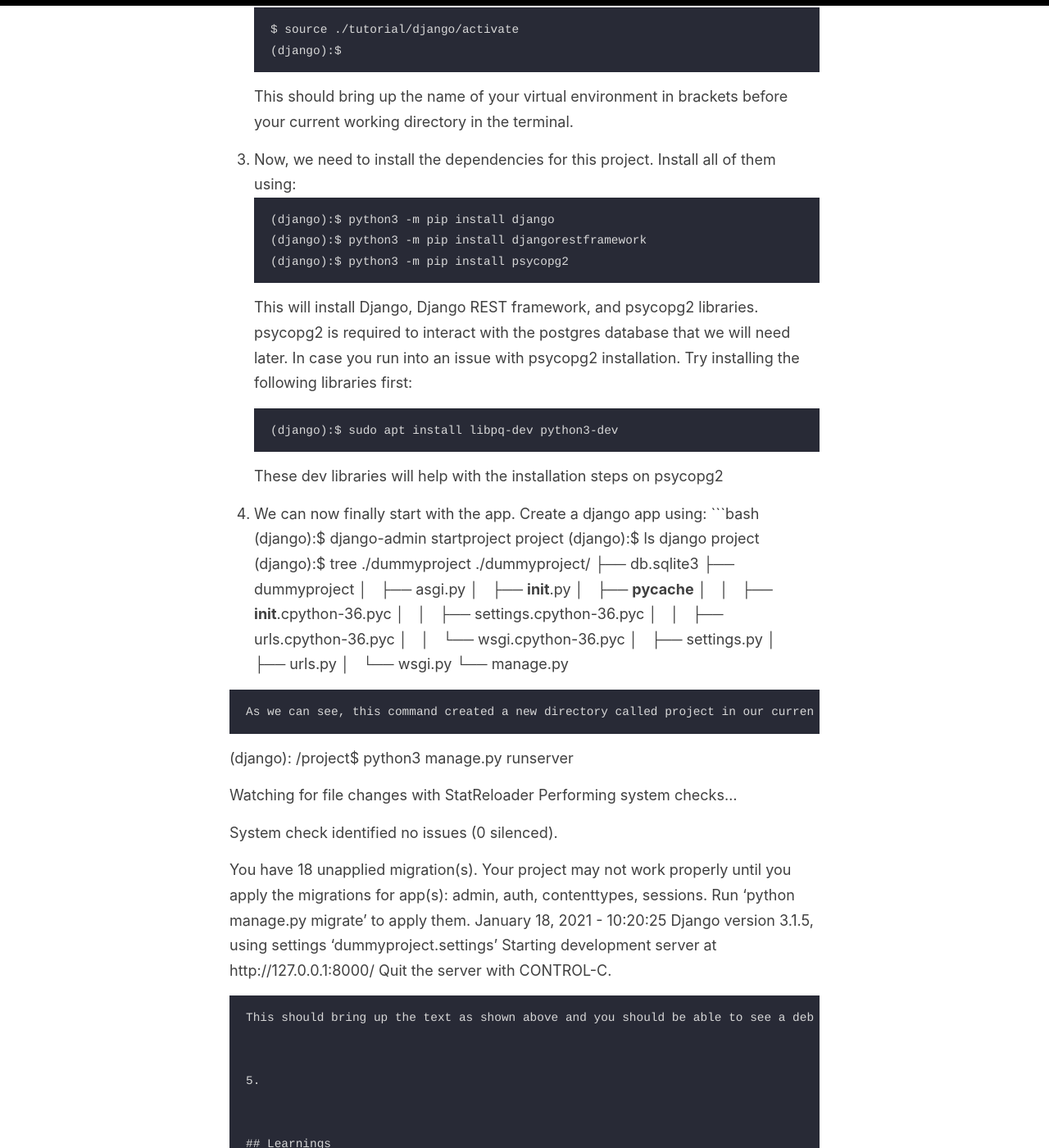
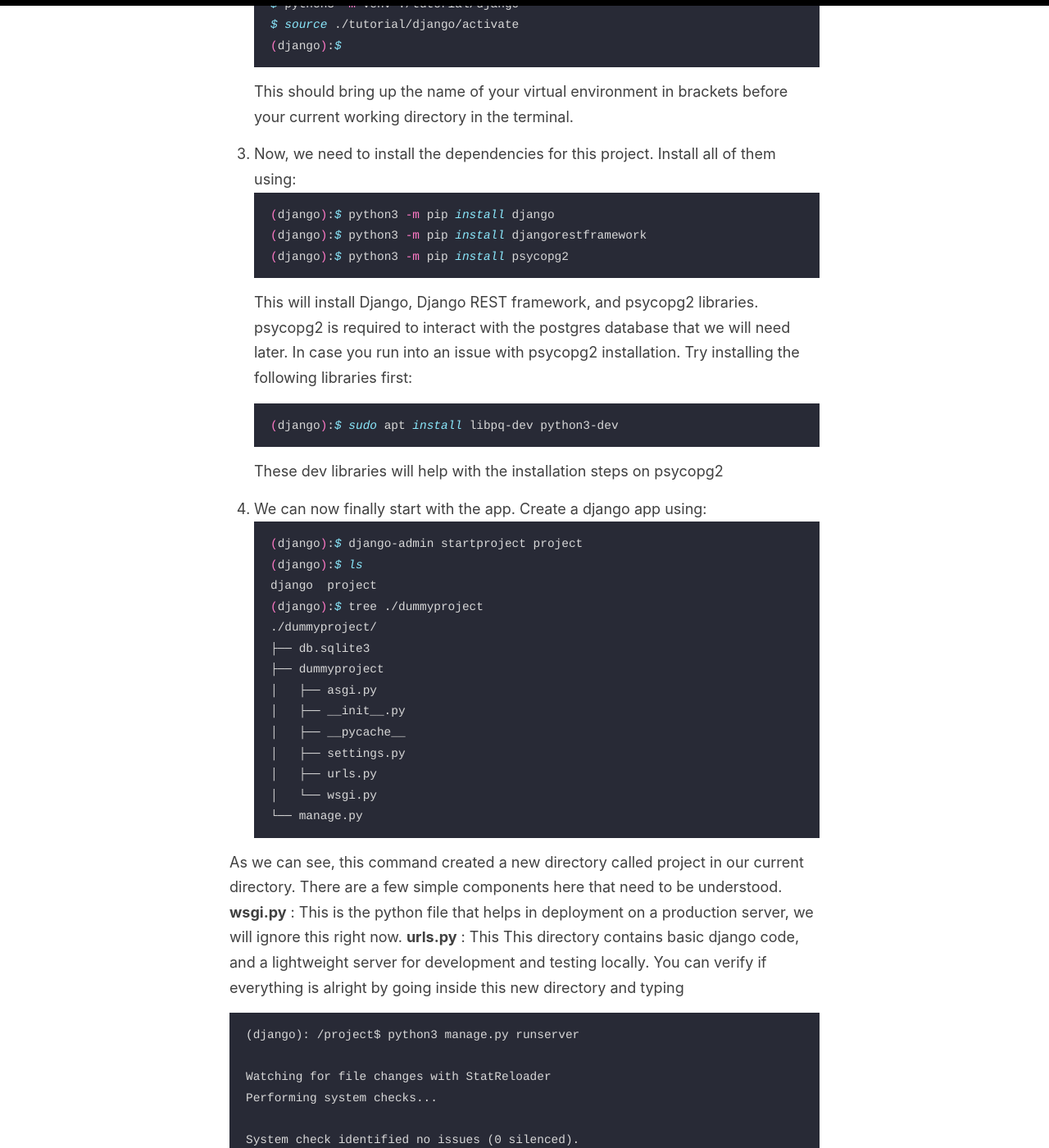
Before and after one commit to CodeSeeker99/codeseeker99.github.io, a Jekyll site: the page built from _posts/2021-01-18-Django-App.md, in a window 1280 px wide and 1400 px high, scrolled down 2248 px. Shown: the whole window at 82% size. Built offline with Jekyll 4.4.1, drawn with Linux system fonts in a browser that asks for light colours; our own code applies the rules of GitHub Pages for plain Markdown files; some of the changed text lies outside the part shown.

Commit message:
Update 2021-01-18-Django-App.md

````diff
--- a/_posts/2021-01-18-Django-App.md
+++ b/_posts/2021-01-18-Django-App.md
@@ -29,20 +29,19 @@ A virtual environment is a tool that helps keep your dependencies from multiple
 ## Tutorial
 
 1. Install python3 on your machine. The steps are different for different distributions, so its best to refer the internet for this. Once you have it installed, verify the installation using.
-```
+```bash
 $ python3 --version
 ```
 This should return the version of python installed.
 
 
 2. Python comes with its own virtual environment command called venv. On linux and Mac distributions this will suffice. On windows, you might have to download virtualenvwrapper. To make a new virtual environment, type:
-```
+```bash
 $ python3 -m venv /path/to/new/virtual/environment/name_of_env
 ```
-This will create a new folder with the given name at the given location. I'm going to place mine in a new folder called tutorial:
-``` $ python3 -m venv ./tutorial/django ```
-Now, we will activate this virtual environment using the following command
-```
+This will create a new folder with the given name at the given location. I'm going to place mine in a new folder called tutorial. Then run the activate script using the source command.
+```bash
+$ python3 -m venv ./tutorial/django
 $ source ./tutorial/django/activate
 (django):$
 ```
@@ -50,13 +49,13 @@ This should bring up the name of your virtual environment in brackets before you
 
 
 3. Now, we need to install the dependencies for this project. Install all of them using:
-```
+```bash
 (django):$ python3 -m pip install django
 (django):$ python3 -m pip install djangorestframework
 (django):$ python3 -m pip install psycopg2
 ```
 This will install Django, Django REST framework, and psycopg2 libraries. psycopg2 is required to interact with the postgres database that we will need later. In case you run into an issue with psycopg2 installation. Try installing the following libraries first:
-```
+```bash
 (django):$ sudo apt install libpq-dev python3-dev
 ```
 These dev libraries will help with the installation steps on psycopg2
@@ -74,17 +73,15 @@ django  project
 │   ├── asgi.py
 │   ├── __init__.py
 │   ├── __pycache__
-│   │   ├── __init__.cpython-36.pyc
-│   │   ├── settings.cpython-36.pyc
-│   │   ├── urls.cpython-36.pyc
-│   │   └── wsgi.cpython-36.pyc
 │   ├── settings.py
 │   ├── urls.py
 │   └── wsgi.py
 └── manage.py
+```
 
-```
-As we can see, this command created a new directory called project in our current directory. This directory contains basic django code, and a lightweight server for development and testing locally. You can verify if everything is alright by going inside this new directory and typing
+As we can see, this command created a new directory called project in our current directory. There are a few simple components here that need to be understood.
+__wsgi.py__ : This is the python file that helps in deployment on a production server, we will ignore this right now.
+__urls.py__ : This This directory contains basic django code, and a lightweight server for development and testing locally. You can verify if everything is alright by going inside this new directory and typing
 ```
 (django): /project$ python3 manage.py runserver
 
````
